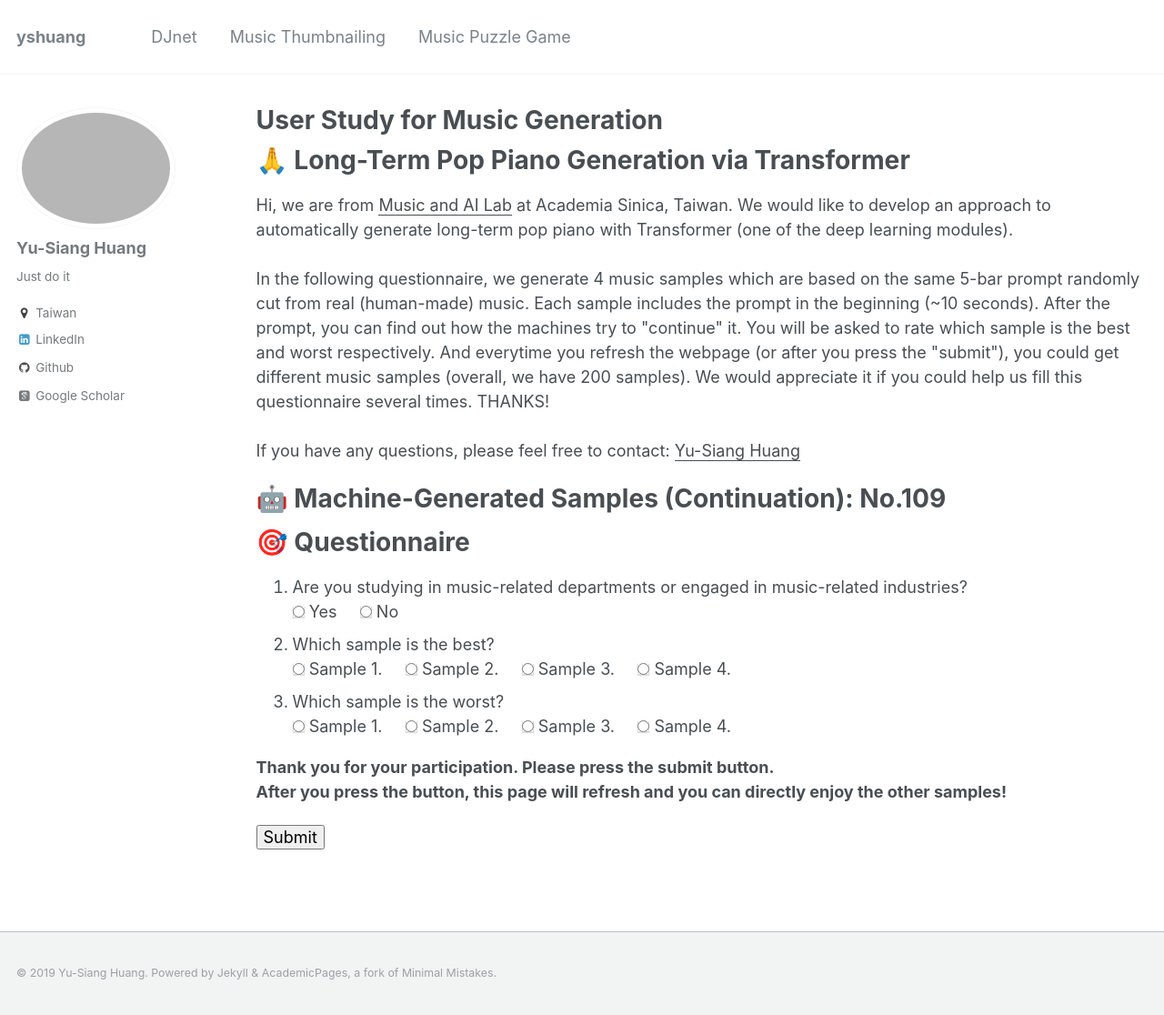
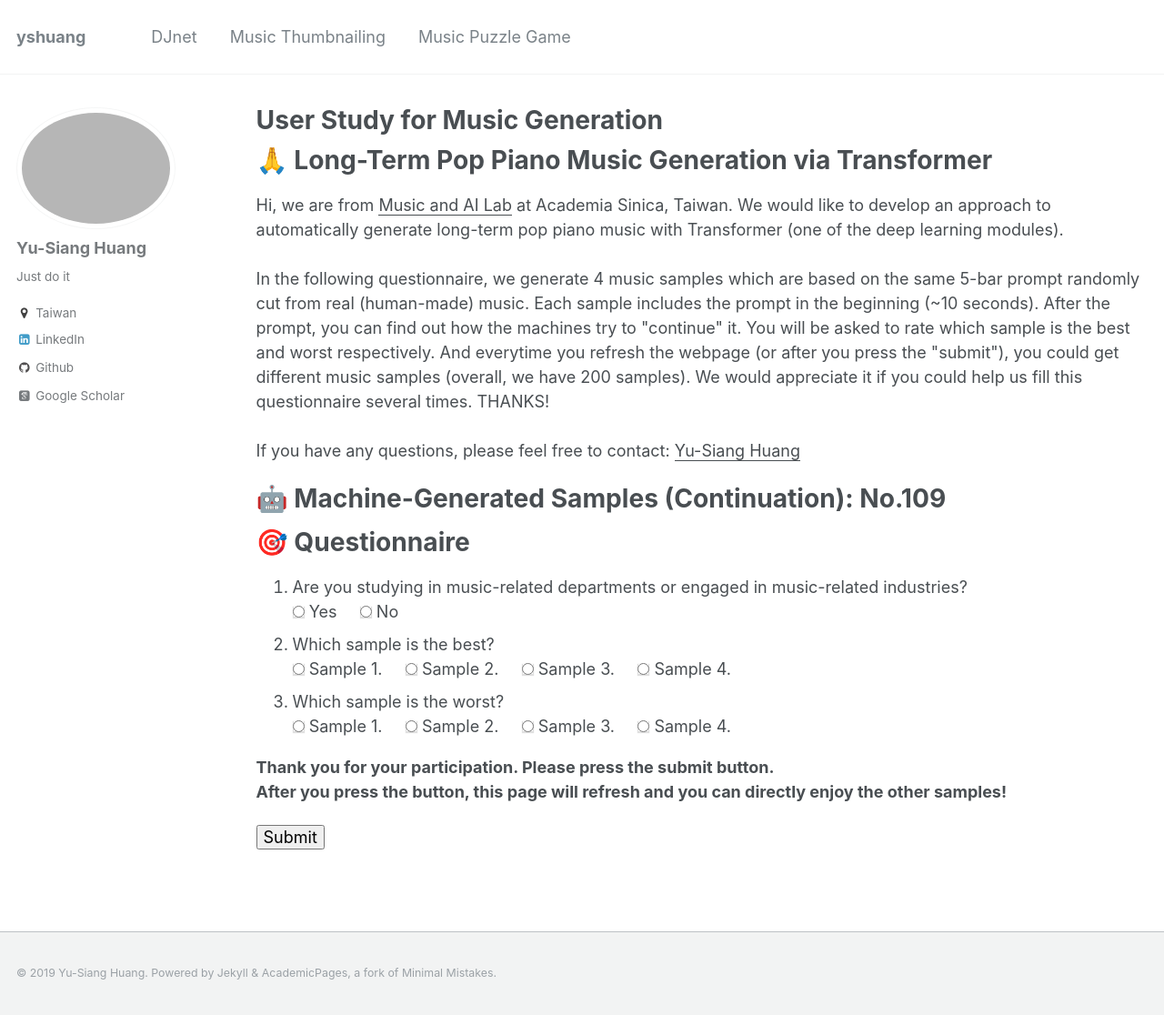
Before and after one commit to remyhuang/remyhuang.github.io, a Jekyll site: the page built from _pages/music_generation.html, in a window 1280 px wide and 1116 px high. Shown: the whole window at 91% size. Built offline with Jekyll 4.4.1, drawn with Linux system fonts in a browser that asks for light colours; some web fonts are replaced.

Commit message:
Update music_generation.html

```diff
--- a/_pages/music_generation.html
+++ b/_pages/music_generation.html
@@ -78,10 +78,10 @@ author_profile: true
         </script>
 
         <!-- description -->
-        <h1>🙏 Long-Term Pop Piano Generation via Transformer</h1>
+        <h1>🙏 Long-Term Pop Piano Music Generation via Transformer</h1>
         <p>
             Hi, we are from <u><a href="https://musicai.citi.sinica.edu.tw/" target="_blank">Music and AI Lab</a></u> at Academia Sinica, Taiwan.
-            We would like to develop an approach to automatically generate long-term pop piano with Transformer (one of the deep learning modules). <br><br>
+            We would like to develop an approach to automatically generate long-term pop piano music with Transformer (one of the deep learning modules). <br><br>
             In the following questionnaire, we generate 4 music samples which are based on the same 5-bar prompt randomly cut from real (human-made) music.
             Each sample includes the prompt in the beginning (~10 seconds). After the prompt, you can find out how the machines try to "continue" it.
             You will be asked to rate which sample is the best and worst respectively.
```
